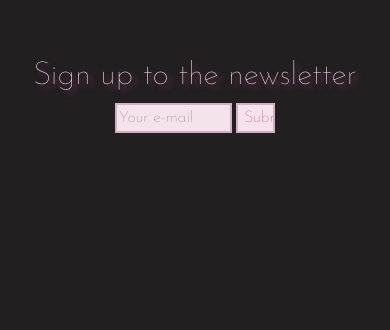
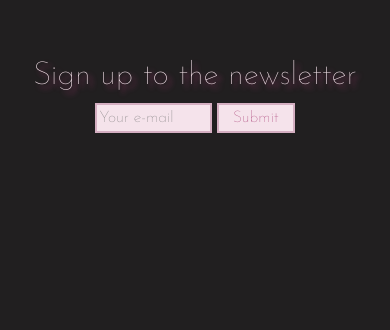
Before and after one commit to Code-Institute-Submissions/marssaraiva-project1, a plain HTML site: page index.html in a window 390 px wide. Shown: the part 1938-2268 px from the top of the page. Drawn offline with nearby package versions, Linux system fonts and the light colour scheme.

Commit message:
Fix: add media query for submit button for small devices

```diff
--- a/assets/css/style.css
+++ b/assets/css/style.css
@@ -242,4 +242,7 @@ a:hover, a:focus, a:active, a:visited, a:link{
     .media-section {
         padding: 50px 0 0 0;
     }
+
+    input[type=submit] {
+        width: 20%;
 }
```
